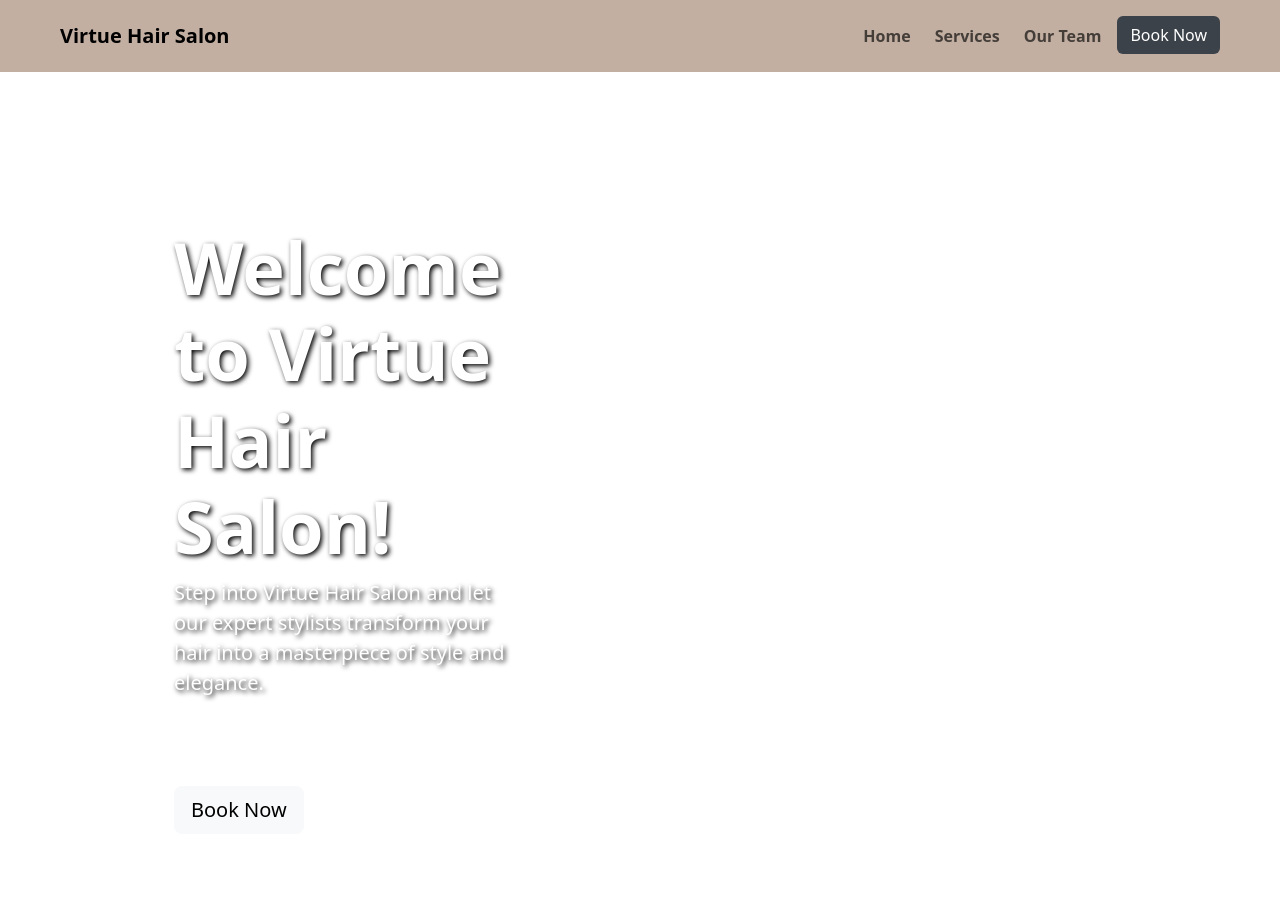
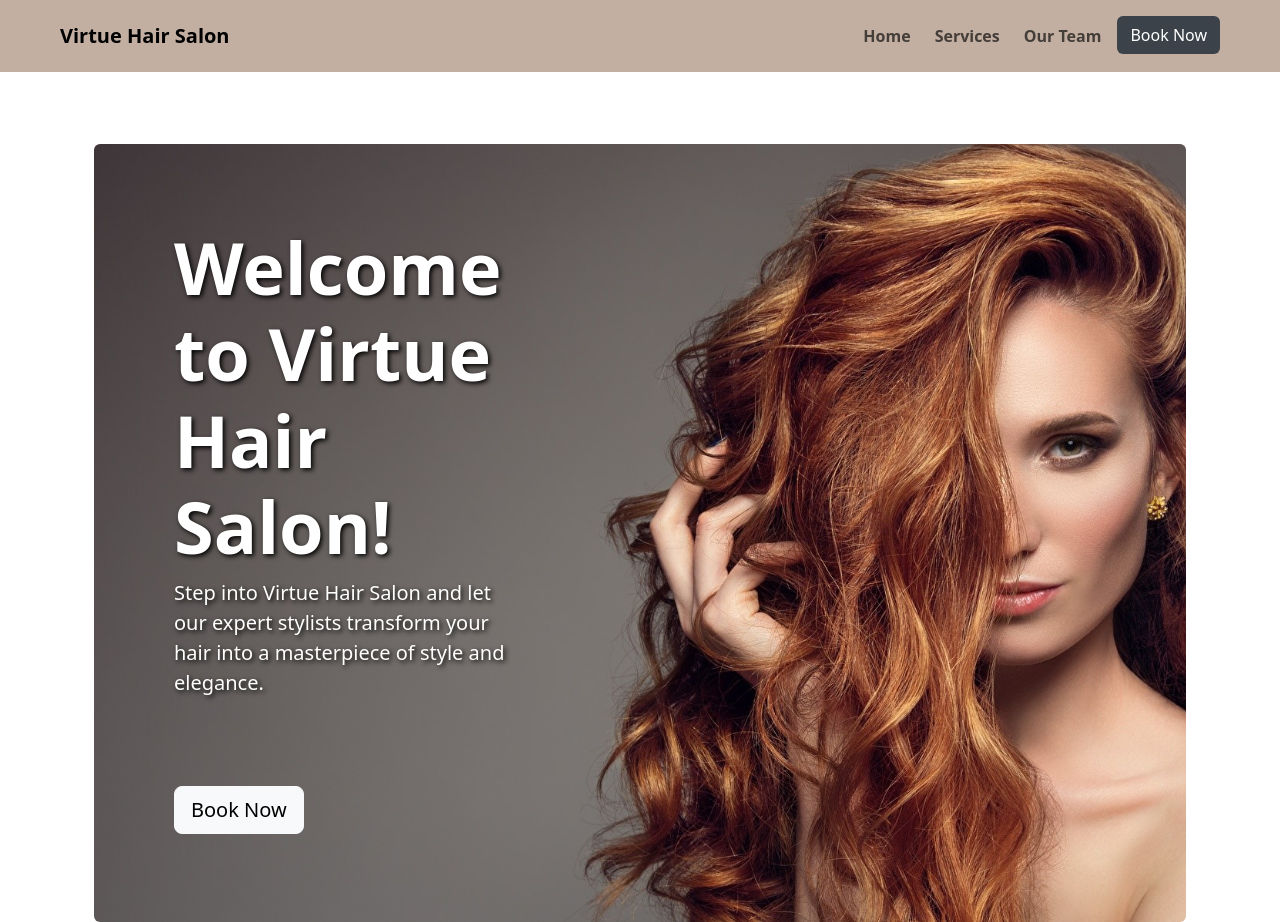
Before and after one commit to torijw/hair_salon_project, a plain HTML site: page index.html in a window 1280 px wide. Shown: the top 922 px of the page. Drawn offline with nearby package versions, Linux system fonts and the light colour scheme; the site is published under a folder, as on GitHub Pages, so addresses that start at the root find nothing.

Commit message:
fix: welcome image not showing on github pages

```diff
--- a/css/style.css
+++ b/css/style.css
@@ -19,7 +19,7 @@ a.dark:hover {
 }
 
 #welcome-card {
-    background-image: url('/assets/welcome.jpg');
+    background-image: url('../assets/welcome.jpg');
     background-position: center left;
     background-size: cover;
 }
```
